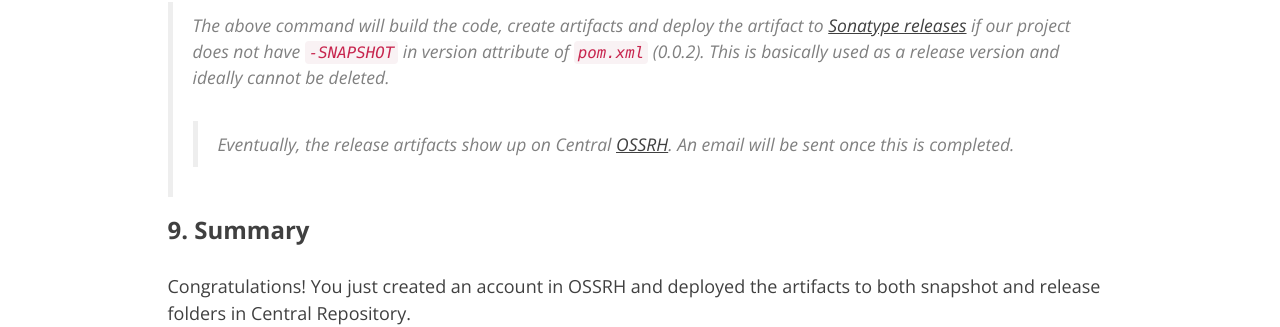
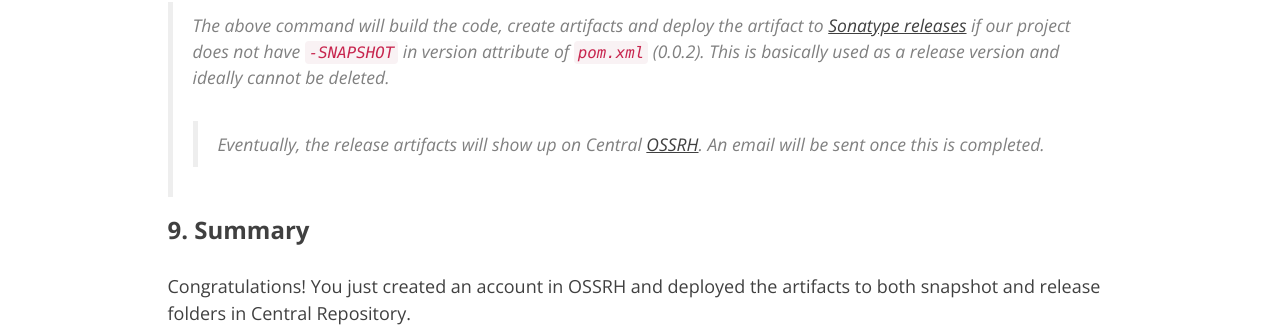
Before and after one commit to codeaches/codeaches.github.io, a Jekyll site: the page built from _posts/2019-01-27-ossrh-maven-deploy-artifact.md, in a window 1280 px wide and 900 px high, scrolled down 7494 px. Shown: the part 128-455 px from the top of the window. Built offline with Jekyll 4.4.1, drawn with Linux system fonts in a browser that asks for light colours; nearby versions of some CDN libraries; comment, search, counter and statistics services are not loaded.

Commit message:
no message

```diff
--- a/_posts/2019-01-27-ossrh-maven-deploy-artifact.md
+++ b/_posts/2019-01-27-ossrh-maven-deploy-artifact.md
@@ -329,7 +329,7 @@ mvn clean deploy
 >The above command will build the code, create artifacts and deploy the artifact to [Sonatype snapshots](https://oss.sonatype.org/content/repositories/snapshots/){:target="_blank"} if our project has `-SNAPSHOT` in version attribute of `pom.xml` (<version>0.0.2-SNAPSHOT</version>)
 
 >The above command will build the code, create artifacts and deploy the artifact to [Sonatype releases](https://oss.sonatype.org/content/repositories/releases/){:target="_blank"} if our project does not have `-SNAPSHOT` in version attribute of `pom.xml` (<version>0.0.2</version>). This is basically used as a release version and ideally cannot be deleted.
->>Eventually, the release artifacts show up on Central [OSSRH](https://mvnrepository.com/search?q=codeaches){:target="_blank"}. An email will be sent once this is completed.
+>>Eventually, the release artifacts will show up on Central [OSSRH](https://mvnrepository.com/search?q=codeaches){:target="_blank"}. An email will be sent once this is completed.
 
 ### 9. Summary {#summary}
 
```
